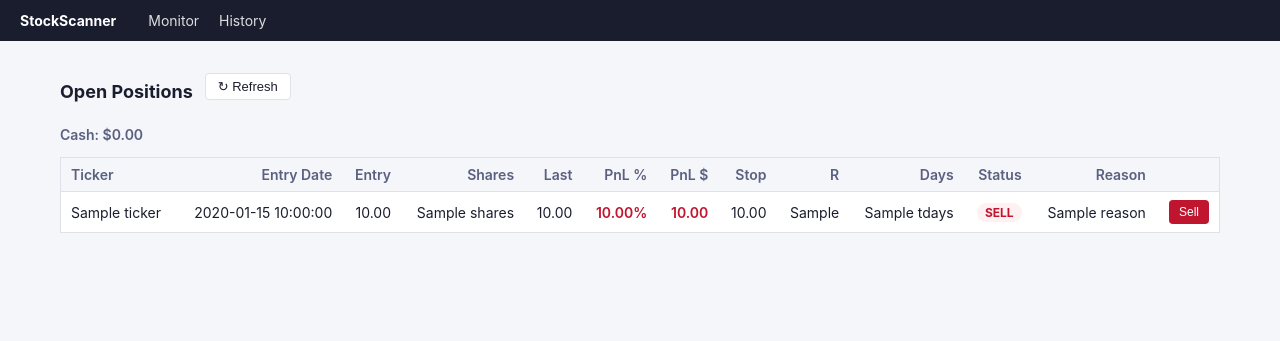
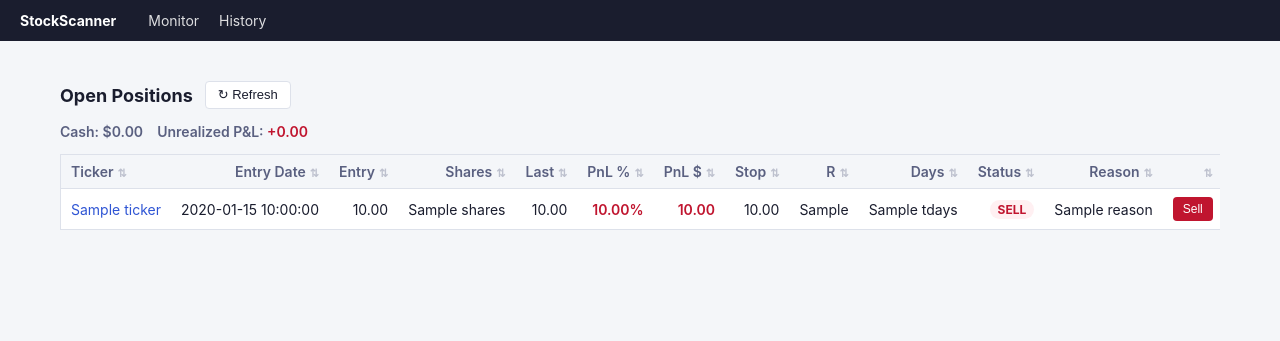
Before and after one commit to ChernyshovYuriy/StockScanner, a Flask app: template templates/monitor.html in a window 1280 px wide. Shown: the top 341 px of the page. Run offline with Flask 3, Linux system fonts and the light colour scheme; the template is opened without the code that fills it: most values are stand-ins (such as "Sample title", 1, 10 or a date in 2020).

Commit message:
Monitor page: sortable columns, ticker links, unrealized P&L, layout fix
- Click any column header to sort (numeric-aware, asc/desc toggle)
- Ticker cells link out to ca.finance.yahoo.com/quote/<ticker>
- Show total unrealized P&L next to Cash
- Align the Refresh button with the "Open Positions" heading

Co-Authored-By: Claude Sonnet 5 <noreply@anthropic.com>

```diff
--- a/dashboard_app.py
+++ b/dashboard_app.py
@@ -75,10 +75,14 @@ def create_app() -> Flask:
         except (duckdb.Error, OSError):
             rows, cash = [], None
             error = "Database temporarily unavailable — retrying on next refresh."
+        total_pnl = sum(
+            row["pnl_$"] for row in rows if isinstance(row.get("pnl_$"), (int, float))
+        ) if rows else None
         return render_template(
             "monitor.html",
             rows=rows,
             cash=cash,
+            total_pnl=total_pnl,
             error=error,
         )
 
--- a/static/dashboard.css
+++ b/static/dashboard.css
@@ -12,6 +12,7 @@
   --hold-bg: #f0fdf7;
   --header-bg: #1a1d2e;
   --header-text: #ffffff;
+  --accent: #2f55d4;
 }
 
 * { box-sizing: border-box; }
@@ -45,21 +46,26 @@ h1 { font-size: 18px; margin: 20px 0 10px; }
   display: flex;
   align-items: center;
   gap: 12px;
+  margin: 20px 0 10px;
 }
-.header-row h1 { margin: 20px 0 10px; }
+.header-row h1 { margin: 0; }
 
 .refresh-btn {
   background: var(--card-bg);
   color: var(--text);
   border: 1px solid var(--border);
   border-radius: 4px;
-  padding: 5px 12px;
+  padding: 4px 12px;
   cursor: pointer;
   font-size: 13px;
+  line-height: 1.4;
 }
 .refresh-btn:hover { background: var(--page-bg); }
 
 .stat { color: var(--text-muted); font-weight: 600; }
+
+a { color: var(--accent, #2f55d4); text-decoration: none; }
+a:hover { text-decoration: underline; }
 
 .banner-error {
   background: var(--sell-bg);
@@ -94,6 +100,20 @@ thead th {
   text-align: right;
 }
 thead th:first-child { text-align: left; }
+
+.sortable-col {
+  cursor: pointer;
+  user-select: none;
+}
+.sortable-col:hover { color: var(--text); }
+.sortable-col::after {
+  content: "⇅";
+  opacity: 0.35;
+  margin-left: 4px;
+  font-size: 11px;
+}
+.sortable-col.sort-asc::after { content: "▲"; opacity: 1; }
+.sortable-col.sort-desc::after { content: "▼"; opacity: 1; }
 
 .pnl-pos { color: var(--hold); font-weight: 600; }
 .pnl-neg { color: var(--sell); font-weight: 600; }
--- a/templates/monitor.html
+++ b/templates/monitor.html
@@ -10,13 +10,20 @@
     <p class="banner banner-error">{{ error }}</p>
   {% endif %}
 
-  <p class="stat">Cash: {{ "$%.2f"|format(cash) if cash is not none else "—" }}</p>
+  <p class="stat">
+    Cash: {{ "$%.2f"|format(cash) if cash is not none else "—" }}
+    &nbsp;&nbsp;
+    Unrealized P&amp;L:
+    <span class="{{ 'pnl-pos' if total_pnl is not none and total_pnl >= 0 else 'pnl-neg' if total_pnl is not none else '' }}">
+      {{ "%+.2f"|format(total_pnl) if total_pnl is not none else "—" }}
+    </span>
+  </p>
 
   {% if not rows %}
     <p>No open positions.</p>
   {% else %}
   <div class="table-wrap">
-  <table>
+  <table class="sortable">
     <thead>
       <tr>
         <th>Ticker</th><th>Entry Date</th><th>Entry</th><th>Shares</th>
@@ -27,7 +34,9 @@
     <tbody>
       {% for row in rows %}
       <tr>
-        <td>{{ row.get('ticker') }}</td>
+        <td>
+          <a href="https://ca.finance.yahoo.com/quote/{{ row.get('ticker') }}" target="_blank" rel="noopener">{{ row.get('ticker') }}</a>
+        </td>
         <td>{{ row.get('entry_date', '—') }}</td>
         <td>{{ "%.2f"|format(row['entry_price']) if row.get('entry_price') is not none else "—" }}</td>
         <td>{{ row.get('shares', '—') }}</td>
```
Also changed, not shown: static/dashboard.js (+37 -0 lines).
